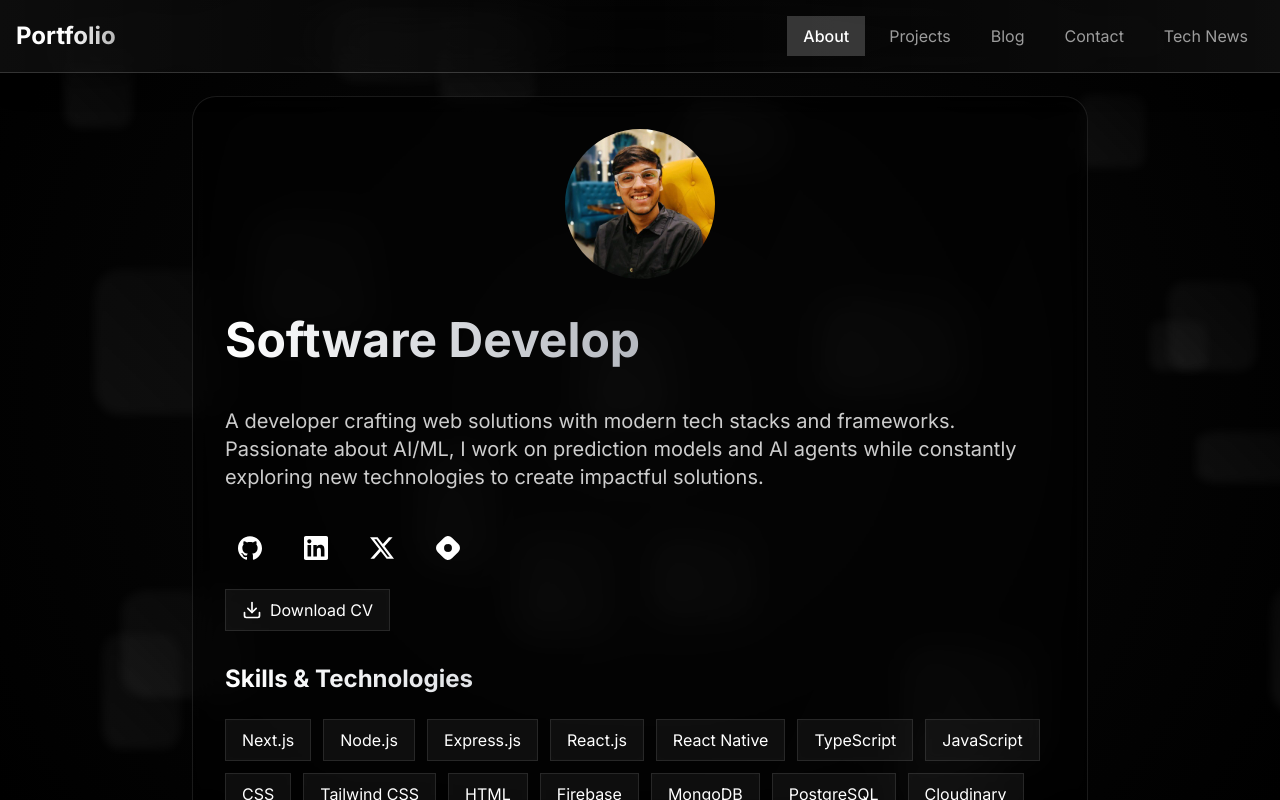
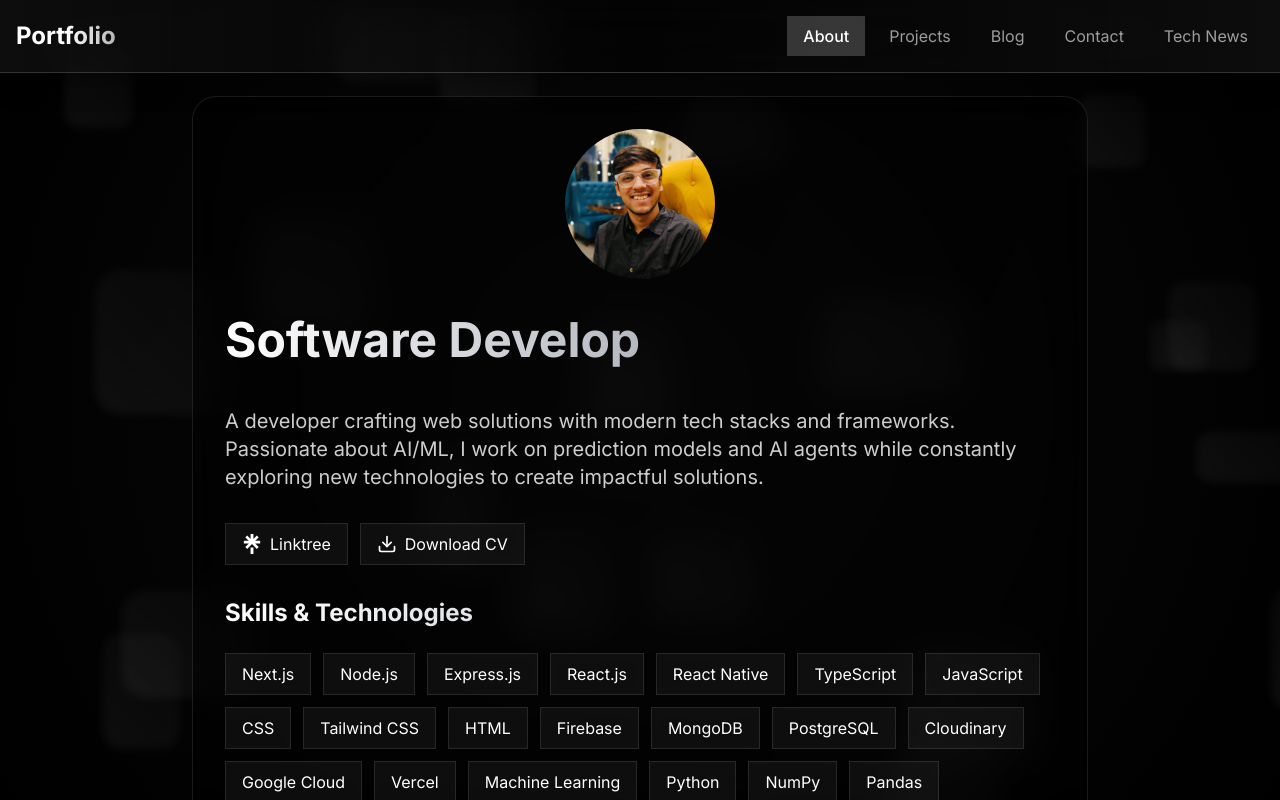
Before and after one commit to harshhh28/Portfolio, a Next.js app: page / in a window 1280 px wide. Shown: the top 800 px of the page. Built offline with nearby package versions, Linux system fonts and the light colour scheme.

Commit message:
feat(about): add Linktree link and update CV download button styling

```diff
--- a/src/app/page.tsx
+++ b/src/app/page.tsx
@@ -268,37 +268,38 @@ export default function About() {
               create impactful solutions.
             </p>
 
-            <div className="flex flex-col gap-4">
-              <div className="flex items-center gap-4">
-                {[
-                  { icon: SiGithub, href: "https://github.com/harshhh28" },
-                  {
-                    icon: SiLinkedin,
-                    href: "https://linkedin.com/in/harsh-gajjar-936536209",
-                  },
-                  { icon: SiX, href: "https://x.com/harshgajjar_28" },
-                  {
-                    icon: SiHashnode,
-                    href: "https://hashnode.com/@harshgajjar",
-                  },
-                ].map((social, index) => (
-                  <Link
-                    key={social.href}
-                    href={social.href}
-                    target="_blank"
-                    className="p-2 sm:p-3 hover:bg-white/10 rounded-lg transition-all duration-300
-                      border border-transparent hover:border-white/10
-                      hover:-translate-y-1"
-                    style={{ transitionDelay: `${index * 50}ms` }}>
-                    <social.icon size={20} className="sm:w-6 sm:h-6" />
-                  </Link>
-                ))}
-              </div>
+            <div className="flex flex-wrap items-center gap-2 sm:gap-3">
+              <Link
+                href="https://linktr.ee/harshgajjar"
+                target="_blank"
+                className="px-3 sm:px-4 py-1.5 sm:py-2 bg-white/5 rounded-lg border border-white/10
+                  hover:bg-white/10 hover:border-white/20
+                  transition-all duration-300 hover:-translate-y-1
+                  backdrop-blur-sm group/skill
+                  text-sm sm:text-base
+                  flex items-center gap-2">
+                <svg
+                  xmlns="http://www.w3.org/2000/svg"
+                  shapeRendering="geometricPrecision"
+                  textRendering="geometricPrecision"
+                  imageRendering="optimizeQuality"
+                  fillRule="evenodd"
+                  clipRule="evenodd"
+                  viewBox="0 0 417 512.238"
+                  className="sm:w-5 sm:h-5">
+                  <path
+                    fill="#ffffff"
+                    fillRule="nonzero"
+                    d="M171.274 344.942h74.09v167.296h-74.09V344.942zM0 173.468h126.068l-89.622-85.44 49.591-50.985 85.439 87.829V0h74.086v124.872L331 37.243l49.552 50.785-89.58 85.24H417v70.502H290.252l90.183 87.629L331 381.192 208.519 258.11 86.037 381.192l-49.591-49.591 90.218-87.631H0v-70.502z"
+                  />
+                </svg>
+                Linktree
+              </Link>
 
               <a
                 href="/docs/Harsh_Gajjar_CV.pdf"
                 download
-                className="w-fit px-3 sm:px-4 py-1.5 sm:py-2 bg-white/5 rounded-lg border border-white/10
+                className="px-3 sm:px-4 py-1.5 sm:py-2 bg-white/5 rounded-lg border border-white/10
                   hover:bg-white/10 hover:border-white/20
                   transition-all duration-300 hover:-translate-y-1
                   backdrop-blur-sm
```
